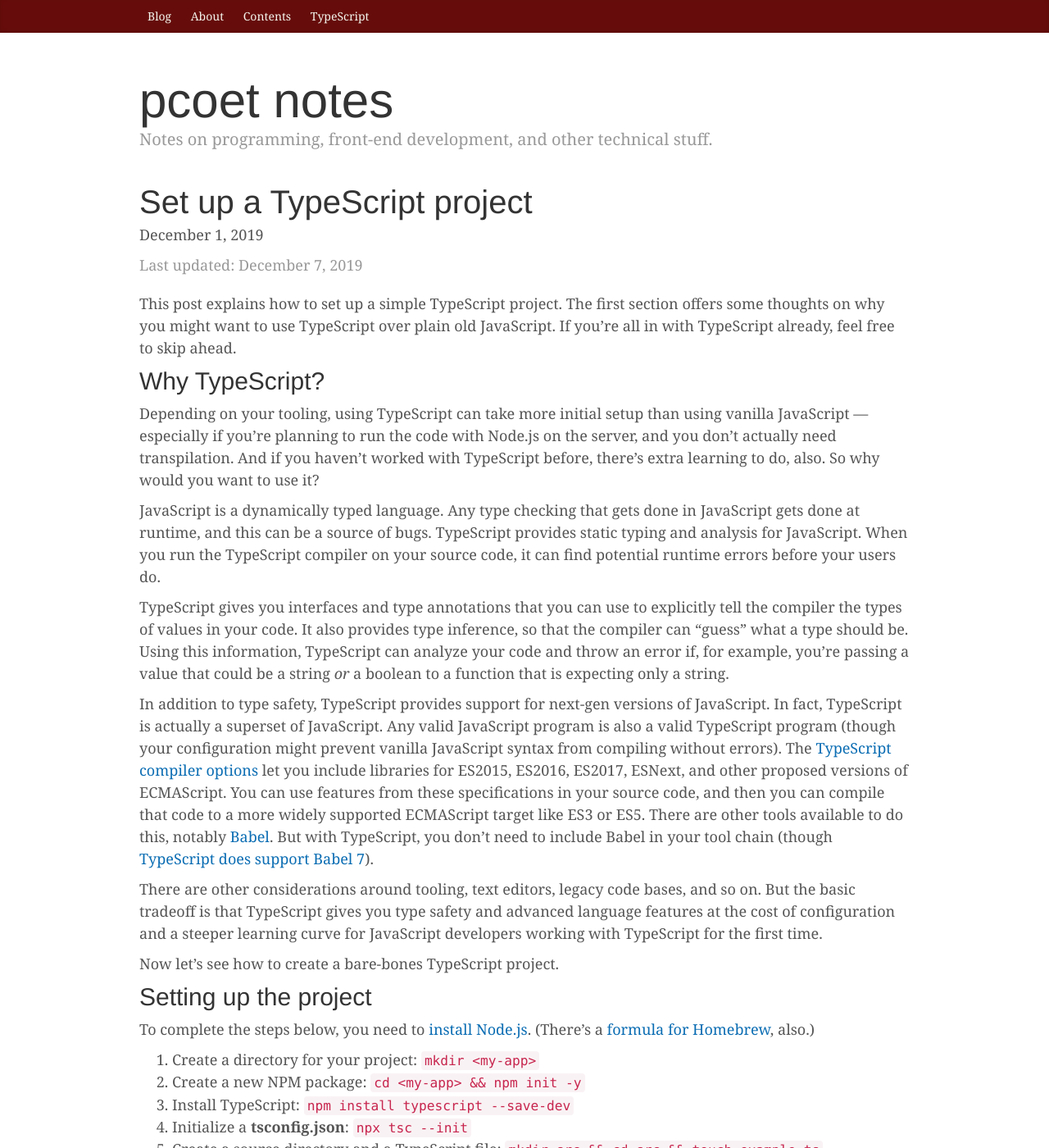
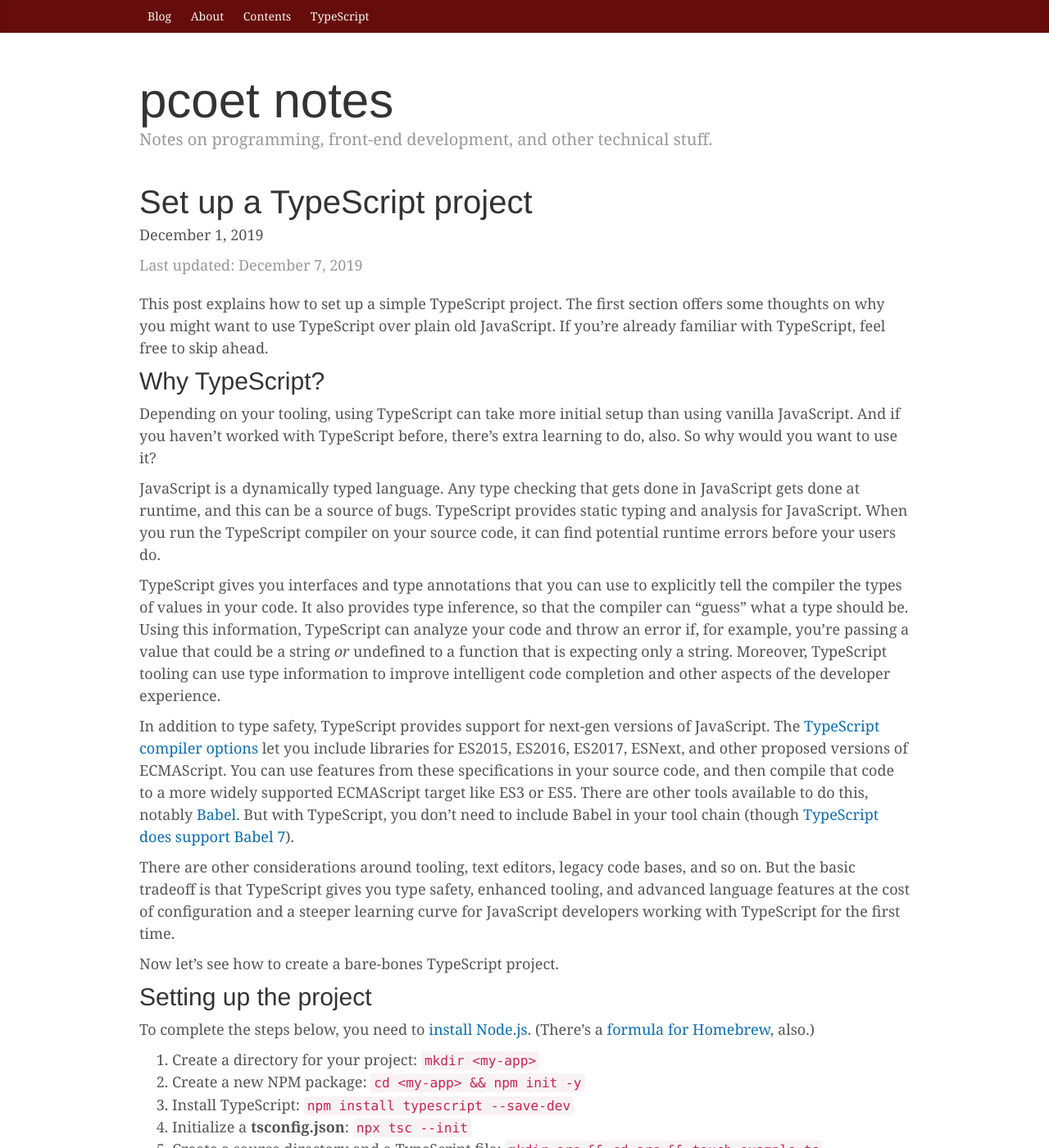
Before and after one commit to pcoet/pcoet.github.io, a Jekyll site: the page built from _posts/2019-12-01-ts-quickstart.md, in a window 1280 px wide and 1400 px high. Shown: the whole window at 82% size. Built offline with Jekyll 4.4.1, drawn with Linux system fonts in a browser that asks for light colours.

Commit message:
edited intro to TS getting started post; other minor edits

```diff
--- a/_posts/2019-12-01-ts-quickstart.md
+++ b/_posts/2019-12-01-ts-quickstart.md
@@ -4,19 +4,19 @@ category: TypeScript
 last_updated: December 7, 2019
 ---
 
-This post explains how to set up a simple TypeScript project. The first section offers some thoughts on why you might want to use TypeScript over plain old JavaScript. If you're all in with TypeScript already, feel free to skip ahead.
+This post explains how to set up a simple TypeScript project. The first section offers some thoughts on why you might want to use TypeScript over plain old JavaScript. If you're already familiar with TypeScript, feel free to skip ahead.
 
 ## Why TypeScript?
 
-Depending on your tooling, using TypeScript can take more initial setup than using vanilla JavaScript &mdash; especially if you're planning to run the code with Node.js on the server, and you don't actually need transpilation. And if you haven't worked with TypeScript before, there's extra learning to do, also. So why would you want to use it?
+Depending on your tooling, using TypeScript can take more initial setup than using vanilla JavaScript. And if you haven't worked with TypeScript before, there's extra learning to do, also. So why would you want to use it?
 
 JavaScript is a dynamically typed language. Any type checking that gets done in JavaScript gets done at runtime, and this can be a source of bugs. TypeScript provides static typing and analysis for JavaScript. When you run the TypeScript compiler on your source code, it can find potential runtime errors before your users do.
 
-TypeScript gives you interfaces and type annotations that you can use to explicitly tell the compiler the types of values in your code. It also provides type inference, so that the compiler can "guess" what a type should be. Using this information, TypeScript can analyze your code and throw an error if, for example, you're passing a value that could be a string *or* a boolean to a function that is expecting only a string.
+TypeScript gives you interfaces and type annotations that you can use to explicitly tell the compiler the types of values in your code. It also provides type inference, so that the compiler can "guess" what a type should be. Using this information, TypeScript can analyze your code and throw an error if, for example, you're passing a value that could be a string *or* undefined to a function that is expecting only a string. Moreover, TypeScript tooling can use type information to improve intelligent code completion and other aspects of the developer experience.
 
-In addition to type safety, TypeScript provides support for next-gen versions of JavaScript. In fact, TypeScript is actually a superset of JavaScript. Any valid JavaScript program is also a valid TypeScript program (though your configuration might prevent vanilla JavaScript syntax from compiling without errors). The [TypeScript compiler options](https://www.typescriptlang.org/docs/handbook/compiler-options.html) let you include libraries for ES2015, ES2016, ES2017, ESNext, and other proposed versions of ECMAScript. You can use features from these specifications in your source code, and then you can compile that code to a more widely supported ECMAScript target like ES3 or ES5. There are other tools available to do this, notably [Babel](https://babeljs.io/). But with TypeScript, you don't need to include Babel in your tool chain (though [TypeScript does support Babel 7](https://devblogs.microsoft.com/typescript/typescript-and-babel-7/)).
+In addition to type safety, TypeScript provides support for next-gen versions of JavaScript. The [TypeScript compiler options](https://www.typescriptlang.org/docs/handbook/compiler-options.html) let you include libraries for ES2015, ES2016, ES2017, ESNext, and other proposed versions of ECMAScript. You can use features from these specifications in your source code, and then compile that code to a more widely supported ECMAScript target like ES3 or ES5. There are other tools available to do this, notably [Babel](https://babeljs.io/). But with TypeScript, you don't need to include Babel in your tool chain (though [TypeScript does support Babel 7](https://devblogs.microsoft.com/typescript/typescript-and-babel-7/)).
 
-There are other considerations around tooling, text editors, legacy code bases, and so on. But the basic tradeoff is that TypeScript gives you type safety and advanced language features at the cost of configuration and a steeper learning curve for JavaScript developers working with TypeScript for the first time.
+There are other considerations around tooling, text editors, legacy code bases, and so on. But the basic tradeoff is that TypeScript gives you type safety, enhanced tooling, and advanced language features at the cost of configuration and a steeper learning curve for JavaScript developers working with TypeScript for the first time.
 
 Now let's see how to create a bare-bones TypeScript project.
 
```
Also changed, not shown: _posts/2019-12-01-py-quickstart.md (+1 -1 lines), _posts/2019-12-02-ts-add-tests.md (+1 -1 lines).
